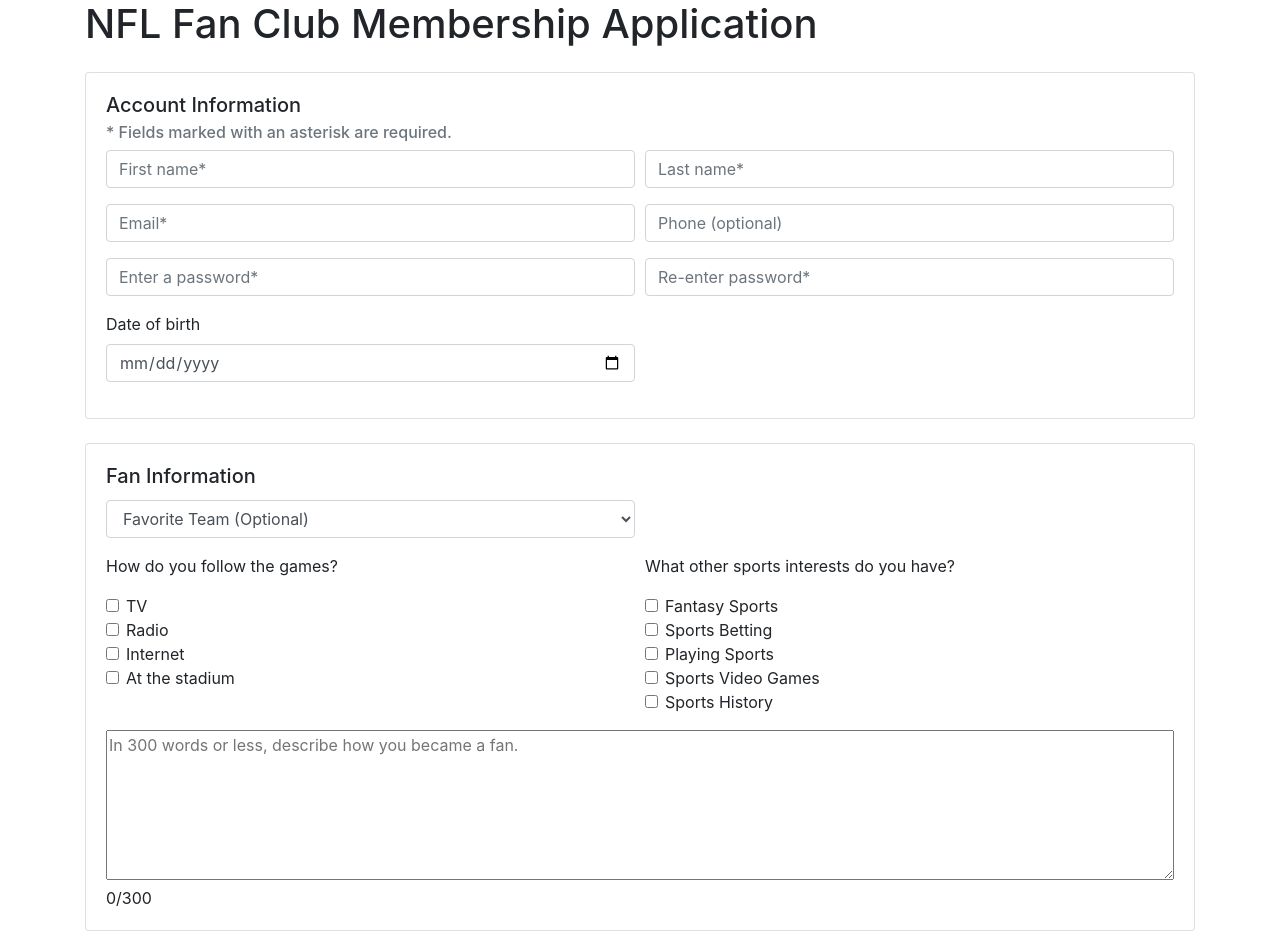
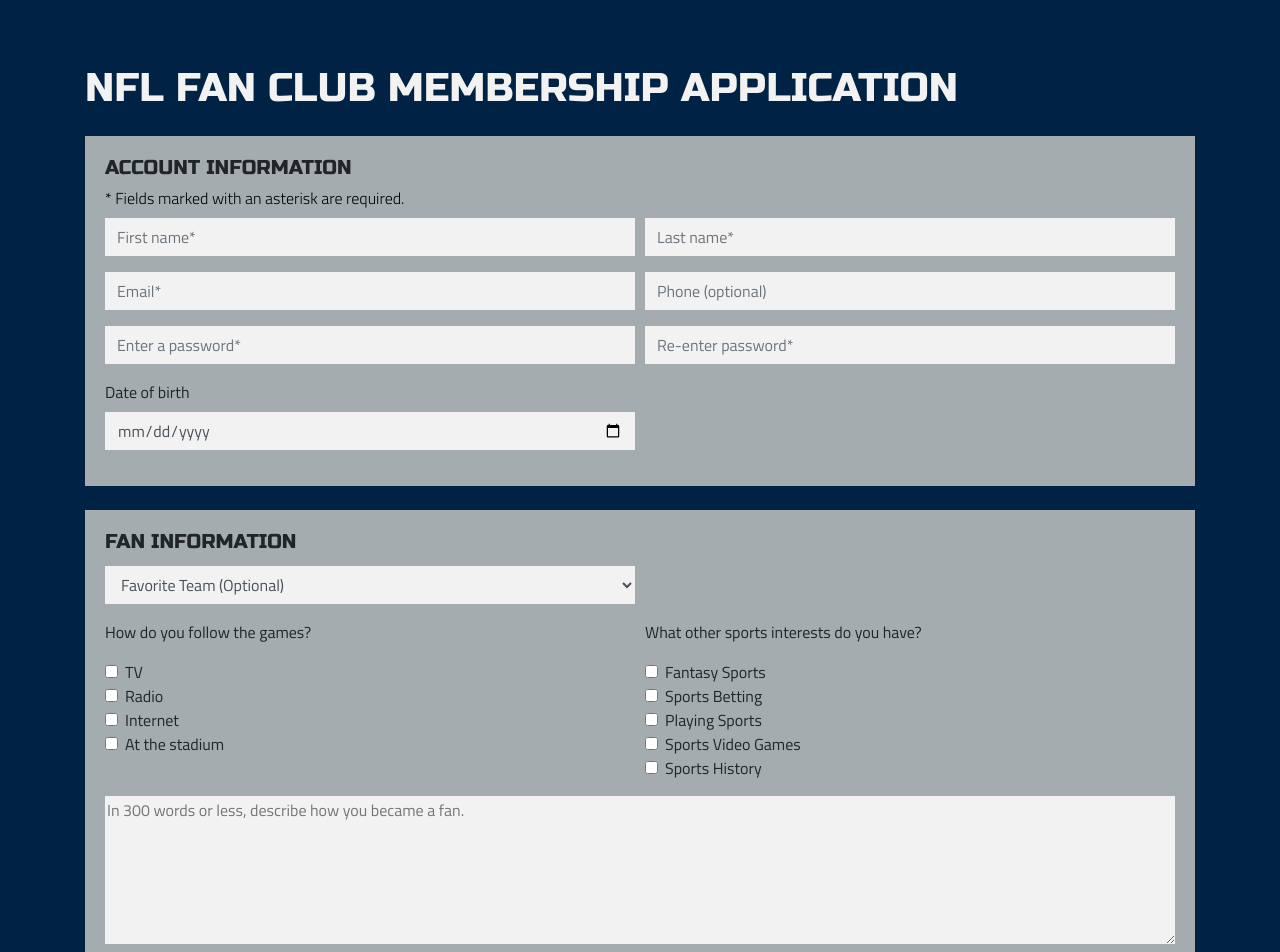
Before and after one commit to Chris-Fortier/ionnovate-form, a React (Create React App) app: page / in a window 1280 px wide. Shown: the top 952 px of the page. Built offline with nearby package versions, Linux system fonts and the light colour scheme.

Commit message:
add styling and colors

```diff
--- a/src/components/pages/Form.js
+++ b/src/components/pages/Form.js
@@ -191,9 +191,9 @@
                <div className="card mt-4">
                   <div className="card-body">
                      <h5 className="card-title">Account Information</h5>
-                     <h6 className="card-subtitle mb-2 text-muted">
+                     <p className="card-subtitle mb-2 text-muted">
                         * Fields marked with an asterisk are required.
-                     </h6>
+                     </p>
                      <div className="form-group">
                         <div className="form-row">
                            <div className="col-12 col-sm-6 mb-3 mb-sm-0">
--- a/src/components/ui/Counter.js
+++ b/src/components/ui/Counter.js
@@ -9,9 +9,10 @@
          <span
             className={classnames({
                "text-danger": checkIsOver(this.props.count, this.props.max),
+               counter: true,
             })}
          >
-            {this.props.count}/{this.props.max}
+            {this.props.count}&nbsp;/&nbsp;{this.props.max}
          </span>
       );
    }
--- a/src/style/style.scss
+++ b/src/style/style.scss
@@ -0,0 +1,65 @@
+body {
+   font-family: "Titillium Web", sans-serif;
+   background-color: $navy;
+}
+
+h1,
+h2,
+h3,
+h4,
+h5,
+h6,
+.btn {
+   font-family: "Russo One", sans-serif;
+   text-transform: uppercase;
+}
+
+h1 {
+   color: $white;
+   margin-top: 64px;
+}
+
+.text-muted {
+   font-weight: 300;
+   color: black !important;
+}
+
+.counter {
+   font-weight: 600;
+}
+
+// remove bootstrap border and border radius
+.card,
+.form-control,
+textarea,
+.btn {
+   border-radius: 0;
+   border: none;
+}
+
+.btn {
+   background-color: $green;
+   color: $navy;
+   margin-bottom: 64px;
+}
+.btn:hover {
+   background-color: darken($green, $hover-darken);
+   color: darken($navy, $hover-darken);
+}
+.btn:active {
+   background-color: darken($green, $active-darken) !important;
+   color: darken($navy, $active-darken) !important;
+}
+
+.card {
+   background-color: $gray;
+}
+
+.form-control,
+textarea {
+   background-color: $white;
+}
+
+.text-danger {
+   color: $red !important;
+}
--- a/src/style/theme.scss
+++ b/src/style/theme.scss
@@ -0,0 +1,14 @@
+// FONTS
+
+@import url("https://fonts.googleapis.com/css2?family=Russo+One&family=Titillium+Web:wght@200;300;400;600;700&display=swap");
+
+// COLORS
+
+$navy: #002244;
+$white: hsl(0, 0, 95);
+$gray: #a5acaf;
+$green: #69be28;
+$red: hsl(0, 100, 40);
+
+$hover-darken: 10;
+$active-darken: 20;
```
